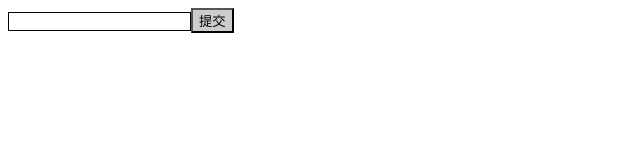
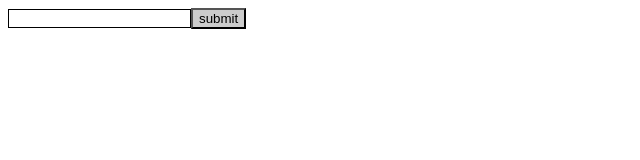
Before and after one commit to robbiemie/template-react-seed, a React (Create React App) app: page / in a window 1280 px wide. Shown: the top 160 px of the page, without its empty margins (0-640 px from the left). Built offline with nearby package versions, Linux system fonts and the light colour scheme.

Commit message:
feat: 方法传参

```diff
--- a/src/module/TodoList/index.js
+++ b/src/module/TodoList/index.js
@@ -16,11 +16,11 @@ class TodoList extends Component {
           value={this.state.target} // 绑定数据
           onChange={this.handleInput.bind(this)} // 绑定方法
         />
-        <button onClick={this.handleSubmit.bind(this)}>提交</button>
+        <button onClick={this.handleSubmit.bind(this)}>submit</button>
         <ul>
           {
             this.state.list.map((item,index)=>{
-              return <li key={index}>{item.value}</li>
+              return <li key={index} onClick={this.handleDelete.bind(this,index)}>{item.value}</li>
             })
           }
         </ul>
@@ -29,19 +29,23 @@ class TodoList extends Component {
   }
   handleInput(e){
     // 修改state中的数据
-    console.log('e',e.target.value)
+    console.log('input',e.target.value)
     this.setState({
       target: e.target.value
     })
   }
   handleSubmit(e){
-    console.log('e',e)
-    const list = this.state.list
-    list.push({
-      value: this.state.target
+    this.setState({
+      target: '',
+      list: [...this.state.list,{value:this.state.target}]
     })
+    console.log('submit',this.state.list)
+  }
+  handleDelete(index){
+    console.log('index',index)
+    this.state.list.splice(index,1)
     this.setState({
-      list
+      list: this.state.list
     })
   }
 }
```
